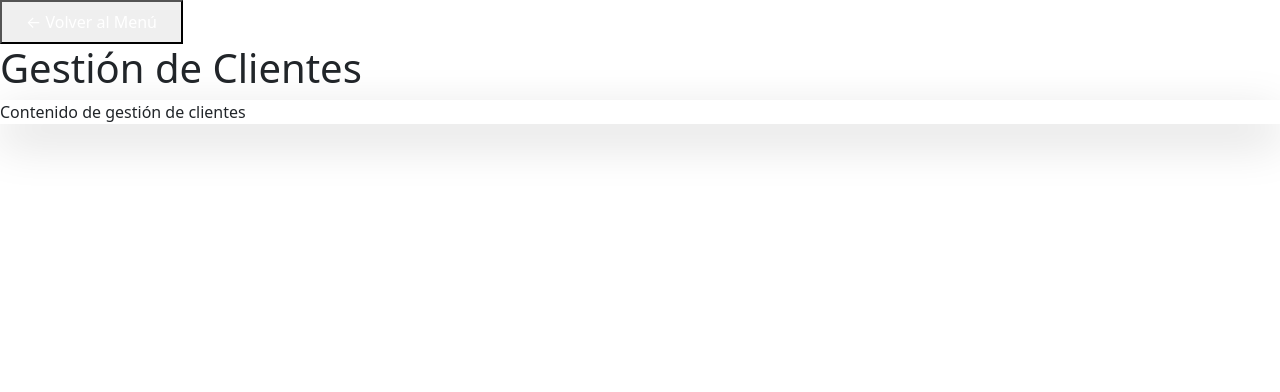
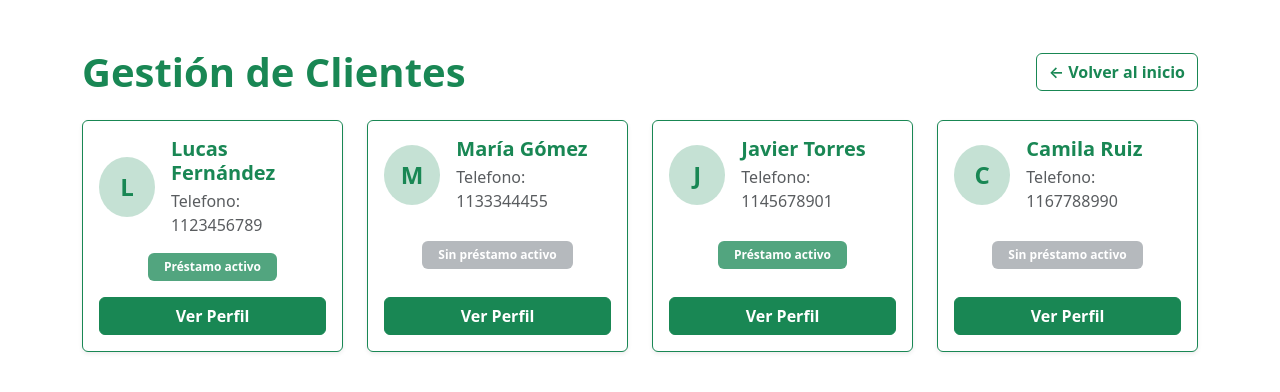
Before and after one commit to Leoramirez777/gestor-prestamista, a React app in the folder frontend/: page /clientes in a window 1280 px wide. Shown: the top 392 px of the page. Built offline with nearby package versions, Linux system fonts and the light colour scheme; the HTML template or start-up script is replaced by a standard one.

Commit message:
Actualizo diseño de los botones

```diff
--- a/frontend/src/pages/NuevosClientes.jsx
+++ b/frontend/src/pages/NuevosClientes.jsx
@@ -18,7 +18,7 @@ export default function NuevosClientes() {
         </h1>
 
         <div className="bg-white shadow-lg rounded-lg p-6">
-          {/* Aquí irá el formulario de registro */}
+
           <p className="text-gray-600">Formulario de registro de clientes</p>
         </div>
       </div>
--- a/frontend/src/pages/NuevosPrestamos.jsx
+++ b/frontend/src/pages/NuevosPrestamos.jsx
@@ -18,7 +18,7 @@ export default function NuevosPrestamos() {
         </h1>
 
         <div className="bg-white shadow-lg rounded-lg p-6">
-          {/* Aquí irá el formulario de nuevo préstamo */}
+
           <p className="text-gray-600">Formulario de nuevo préstamo</p>
         </div>
       </div>
--- a/frontend/src/pages/Pagos.jsx
+++ b/frontend/src/pages/Pagos.jsx
@@ -18,7 +18,7 @@ export default function Pagos() {
         </h1>
 
         <div className="bg-white shadow-lg rounded-lg p-6">
-          {/* Aquí irá el contenido de pagos */}
+
           <p className="text-gray-600">Registro de pagos</p>
         </div>
       </div>
--- a/frontend/src/pages/clientes.jsx
+++ b/frontend/src/pages/clientes.jsx
@@ -1,27 +1,90 @@
-import { useNavigate } from 'react-router-dom';
+import React, { useEffect, useState } from "react";
+import { useNavigate } from "react-router-dom";
 
-export default function Clientes() {
+const Clientes = () => {
   const navigate = useNavigate();
+  const [clientes, setClientes] = useState([]);
+
+  useEffect(() => {
+    // Datos de ejemplo
+    const datosEjemplo = [
+      { id: 1, nombre: "Lucas Fernández", telefono: "1123456789", prestamoActivo: true },
+      { id: 2, nombre: "María Gómez", telefono: "1133344455", prestamoActivo: false },
+      { id: 3, nombre: "Javier Torres", telefono: "1145678901", prestamoActivo: true },
+      { id: 4, nombre: "Camila Ruiz", telefono: "1167788990", prestamoActivo: false },
+    ];
+    setClientes(datosEjemplo);
+  }, []);
+
+  const verPerfil = (id) => {
+    navigate(`/clientes/${id}`);
+  };
+
+  const volverInicio = () => {
+    navigate("/"); // Te lleva a App.jsx
+  };
 
   return (
-    <div className="min-h-screen bg-white p-8">
-      <button
-        onClick={() => navigate('/')}
-        className="mb-8 px-4 py-2 bg-green-600 hover:bg-green-500 rounded-lg text-white"
-      >
-        ← Volver al Menú
-      </button>
+    <div className="container my-5">
+      {/* Encabezado con botón de regreso */}
+      <div className="d-flex justify-content-between align-items-center mb-4">
+        <h1 className="fw-bold text-success mb-0">Gestión de Clientes</h1>
+        <button
+          className="btn btn-outline-success fw-semibold"
+          onClick={volverInicio}
+        >
+          ← Volver al inicio
+        </button>
+      </div>
 
-      <div className="max-w-4xl mx-auto">
-        <h1 className="text-4xl font-bold text-gray-800 mb-8">
-          Gestión de Clientes
-        </h1>
+      {/* Tarjetas de clientes */}
+      <div className="row g-4">
+        {clientes.map((cliente) => (
+          <div className="col-12 col-sm-6 col-lg-4 col-xl-3" key={cliente.id}>
+            <div className="card shadow-sm border-success h-100">
+              <div className="card-body d-flex flex-column justify-content-between">
+                <div className="d-flex align-items-center mb-3">
+                  <div
+                    className="rounded-circle bg-success bg-opacity-25 text-success fw-bold fs-4 d-flex align-items-center justify-content-center me-3"
+                    style={{ width: "60px", height: "60px" }}
+                  >
+                    {cliente.nombre[0]}
+                  </div>
+                  <div>
+                    <h5 className="card-title mb-1 text-success fw-bold">
+                      {cliente.nombre}
+                    </h5>
+                    <p className="card-text text-muted mb-0">
+                      Telefono: {cliente.telefono}
+                    </p>
+                  </div>
+                </div>
 
-        <div className="bg-white shadow-lg rounded-lg p-6">
-          {/* Aquí irá el contenido de la gestión de clientes */}
-          <p className="text-gray-600">Contenido de gestión de clientes</p>
-        </div>
+                <div className="text-center mb-3">
+                  {cliente.prestamoActivo ? (
+                    <span className="badge bg-success bg-opacity-75 px-3 py-2">
+                      Préstamo activo
+                    </span>
+                  ) : (
+                    <span className="badge bg-secondary bg-opacity-50 px-3 py-2">
+                      Sin préstamo activo
+                    </span>
+                  )}
+                </div>
+
+                <button
+                  className="btn btn-success w-100 fw-semibold"
+                  onClick={() => verPerfil(cliente.id)}
+                >
+                  Ver Perfil
+                </button>
+              </div>
+            </div>
+          </div>
+        ))}
       </div>
     </div>
   );
-}
+};
+
+export default Clientes;
```
